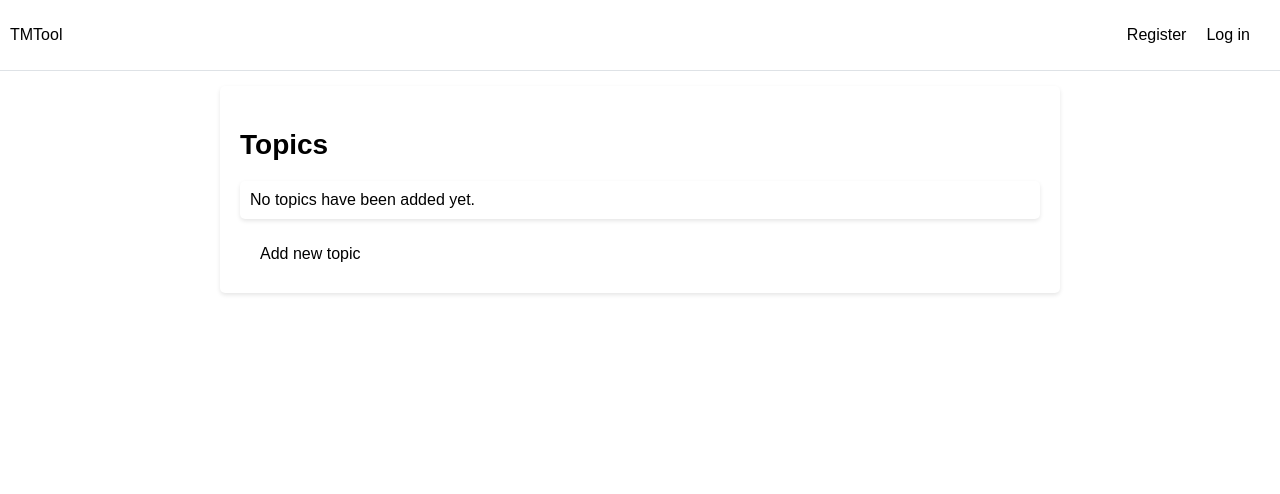
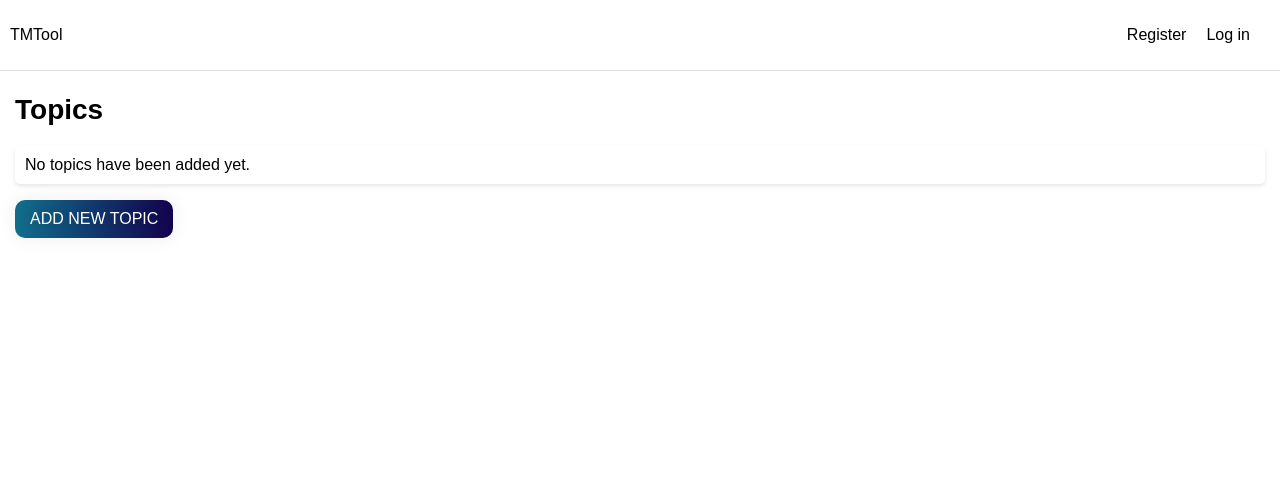
Before and after one commit to zhenyakul/TaskManagmentToolWebApp, a Django app: page /topics/1/ in a window 1280 px wide. Shown: the top 494 px of the page. Run offline with Django 4.2, Linux system fonts and the light colour scheme; data comes from the database, SQL or seed files in the repository; both versions use the stored data as it was after the commit.

Commit message:
upd topics

```diff
--- a/TaskManagment/TMTool/templates/TMTool/base.html
+++ b/TaskManagment/TMTool/templates/TMTool/base.html
@@ -161,6 +161,7 @@
         flex-direction: column;
         align-items: center;
         justify-content: center;
+        padding-bottom: 20px;
       }
 
       footer {
@@ -180,7 +181,7 @@
       }
       .get-started-button {
         display: inline-block;
-        padding: 30px;
+        padding: 10px 15px 10px 15px;
         text-align: center;
         text-transform: uppercase;
         transition: 0.5s;
@@ -211,7 +212,7 @@
         max-width: 800px;
         margin: 0 auto;
         background-color: white;
-        padding: 20px;
+        padding: 5px;
         border-radius: 5px;
         box-shadow: 0 2px 4px rgba(0, 0, 0, 0.1);
       }
@@ -255,7 +256,7 @@
     </nav>
 
     <main class="page-container">
-      <div>{% block content %}{% endblock content %}</div>
+      {% block content %}{% endblock content %}
     </main>
     <footer>
       <p>&copy; 2023 Your Task Management Tool</p>
--- a/TaskManagment/TMTool/templates/TMTool/topic.html
+++ b/TaskManagment/TMTool/templates/TMTool/topic.html
@@ -13,5 +13,5 @@
         {% endfor %}
     </ul>
 
-    <a href="{% url 'TMTool:new_topic' %}" class="new-topic-link">Add new topic</a>
+    <a href="{% url 'TMTool:new_topic' %}" class="get-started-button btn-1">Add new topic</a>
 {% endblock content %}
--- a/TaskManagment/TMTool/templates/TMTool/topics.html
+++ b/TaskManagment/TMTool/templates/TMTool/topics.html
@@ -13,5 +13,5 @@
         {% endfor %}
     </ul>
 
-    <a href="{% url 'TMTool:new_topic' %}" class="header-link">Add new topic</a>
+    <a href="{% url 'TMTool:new_topic' %}" class="get-started-button btn-1">Add new topic</a>
 {% endblock content %}
```
Also changed, not shown: TaskManagment/db.sqlite3.
